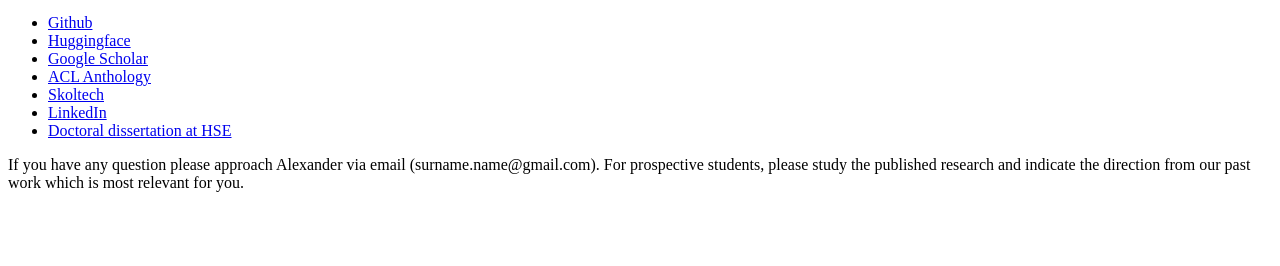
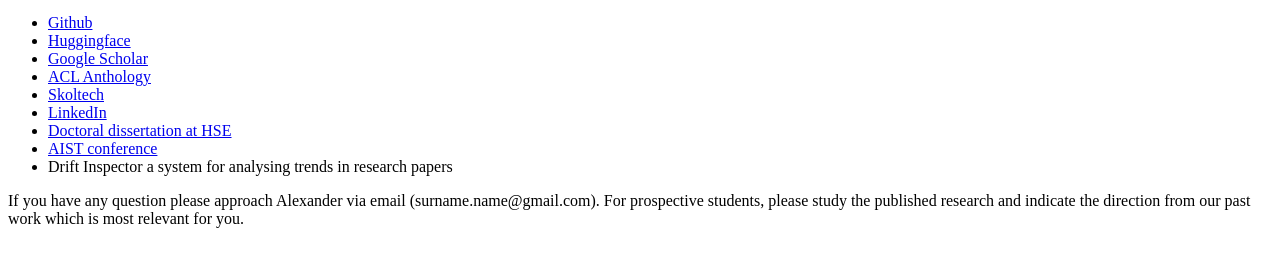
Before and after one commit to s-nlp/s-nlp.github.io, a plain HTML site: page index.html in a window 1280 px wide. Shown: the part 86-352 px from the top of the page. Drawn offline with Linux system fonts and the light colour scheme.

Commit message:
Update index.html

```diff
--- a/index.html
+++ b/index.html
@@ -13,7 +13,8 @@ Here are main links to know more:
 <li><a href="https://www.skoltech.ru/en/laboratories/natural-language-processing-lab/">Skoltech</a></li>
 <li><a href="https://ru.linkedin.com/in/alexander-panchenko-63375645">LinkedIn</a></li>
 <li><a href="https://alexanderpanchenko.github.io/">Doctoral dissertation at HSE</a></li>
-
+<li><a href="https://aistconf.org/">AIST conference</a></li>
+<li><a href="https://drift.autumnfleet.com/i/all-conf"></a>Drift Inspector</a> a system for analysing trends in research papers</li>
 </ul>
 
 If you have any question please approach Alexander via email (surname.name@gmail.com).
```
